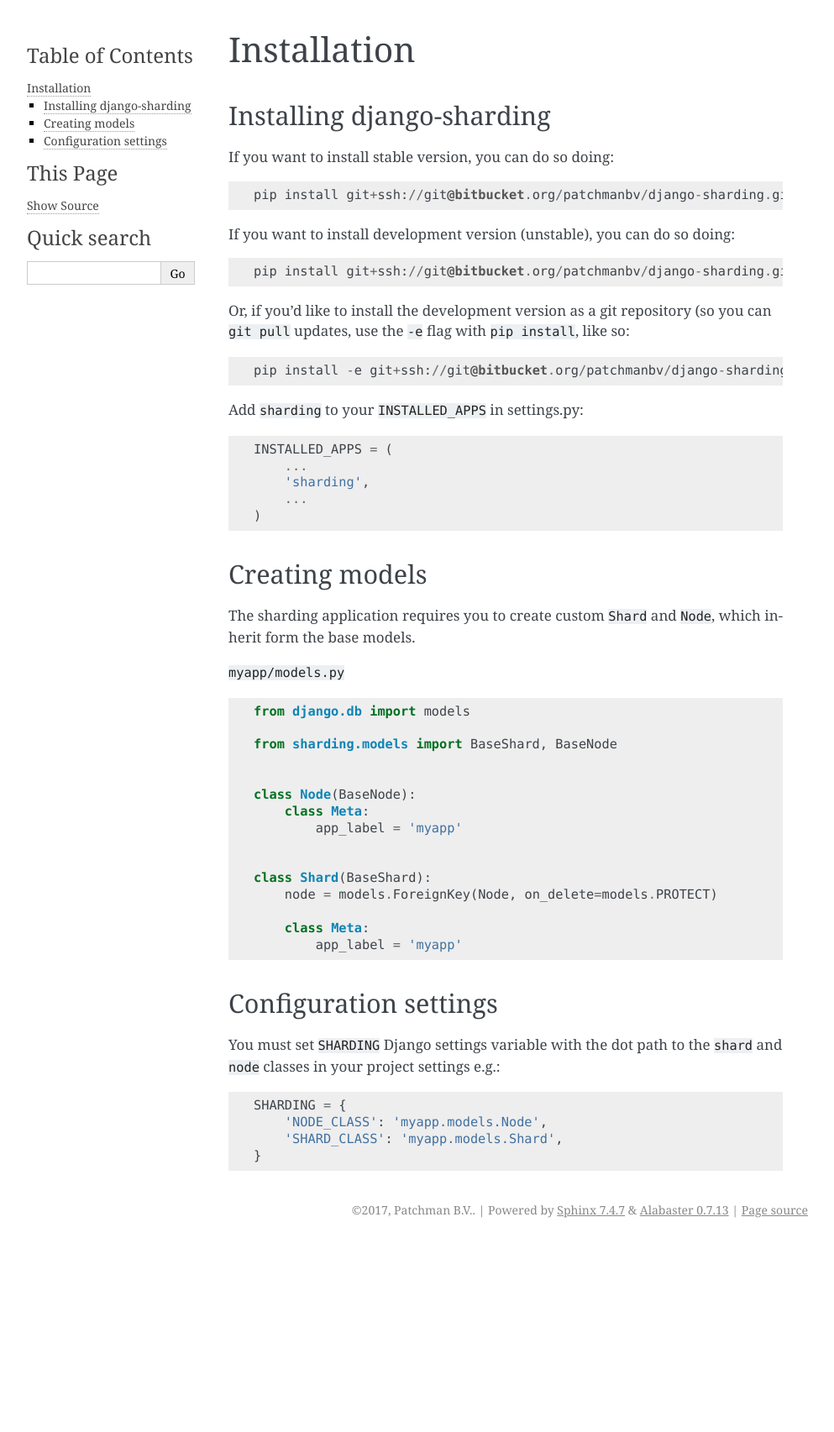
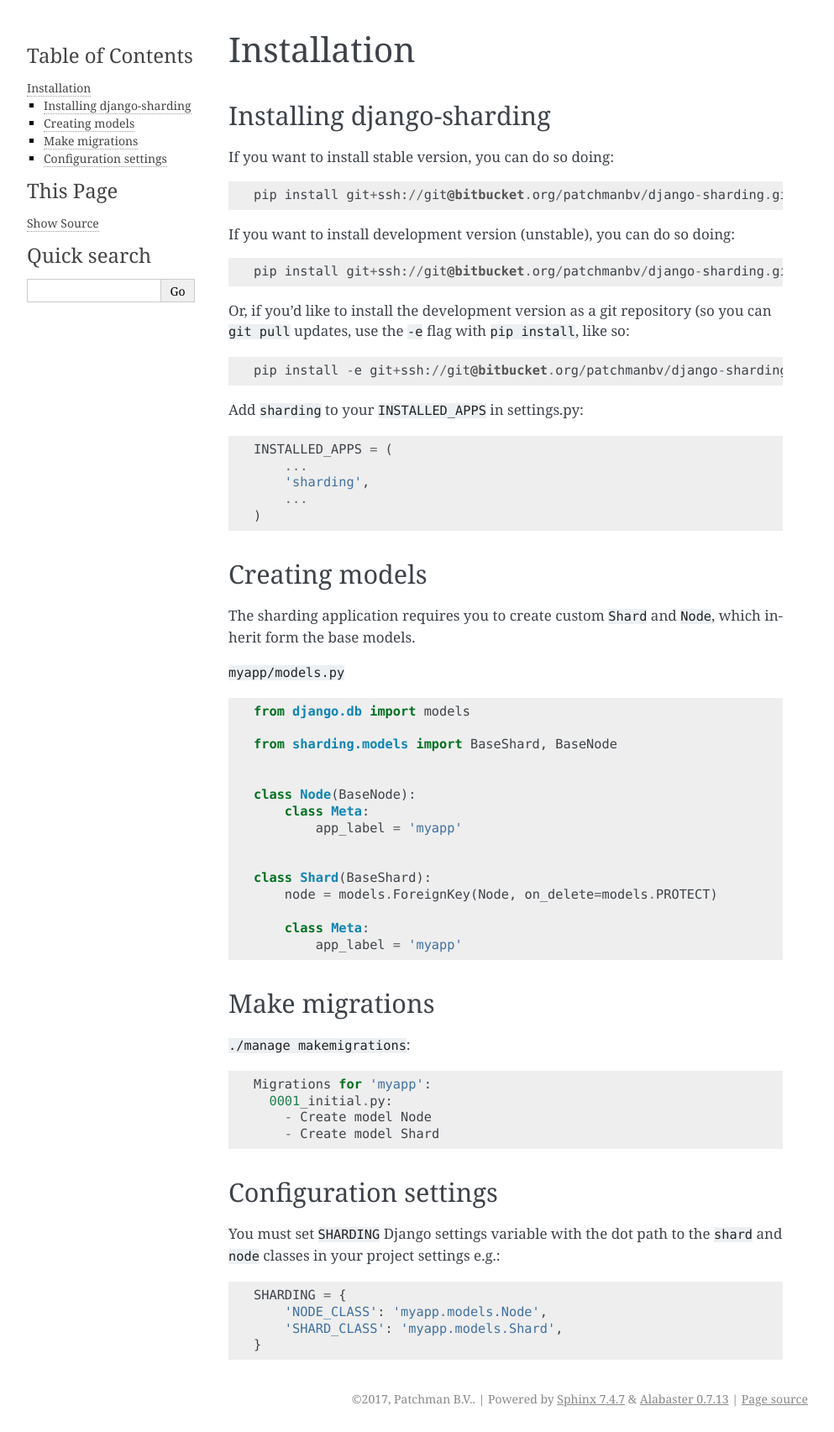
Before and after one commit to DjanQuiltDB/djanquiltdb, a Sphinx documentation site: the page built from docs/modules/installation.rst, in a window 1280 px wide. Shown: the whole page at 84% size, without its empty margins (148-1141 px from the left). Built offline with Sphinx 7.4.7, drawn with Linux system fonts in a browser that asks for light colours; formulas are drawn with MathJax 3; before the commit the page ends 1480 px from its top, so only the background shows below that.

Commit message:
Add migrations to the installation instructions

```diff
--- a/docs/modules/installation.rst
+++ b/docs/modules/installation.rst
@@ -53,6 +53,17 @@ The sharding application requires you to create custom ``Shard`` and ``Node``, w
         class Meta:
             app_label = 'myapp'
 
+Make migrations
+~~~~~~~~~~~~~~~
+
+``./manage makemigrations``::
+
+    Migrations for 'myapp':
+      0001_initial.py:
+        - Create model Node
+        - Create model Shard
+
+
 Configuration settings
 ~~~~~~~~~~~~~~~~~~~~~~
 
```
